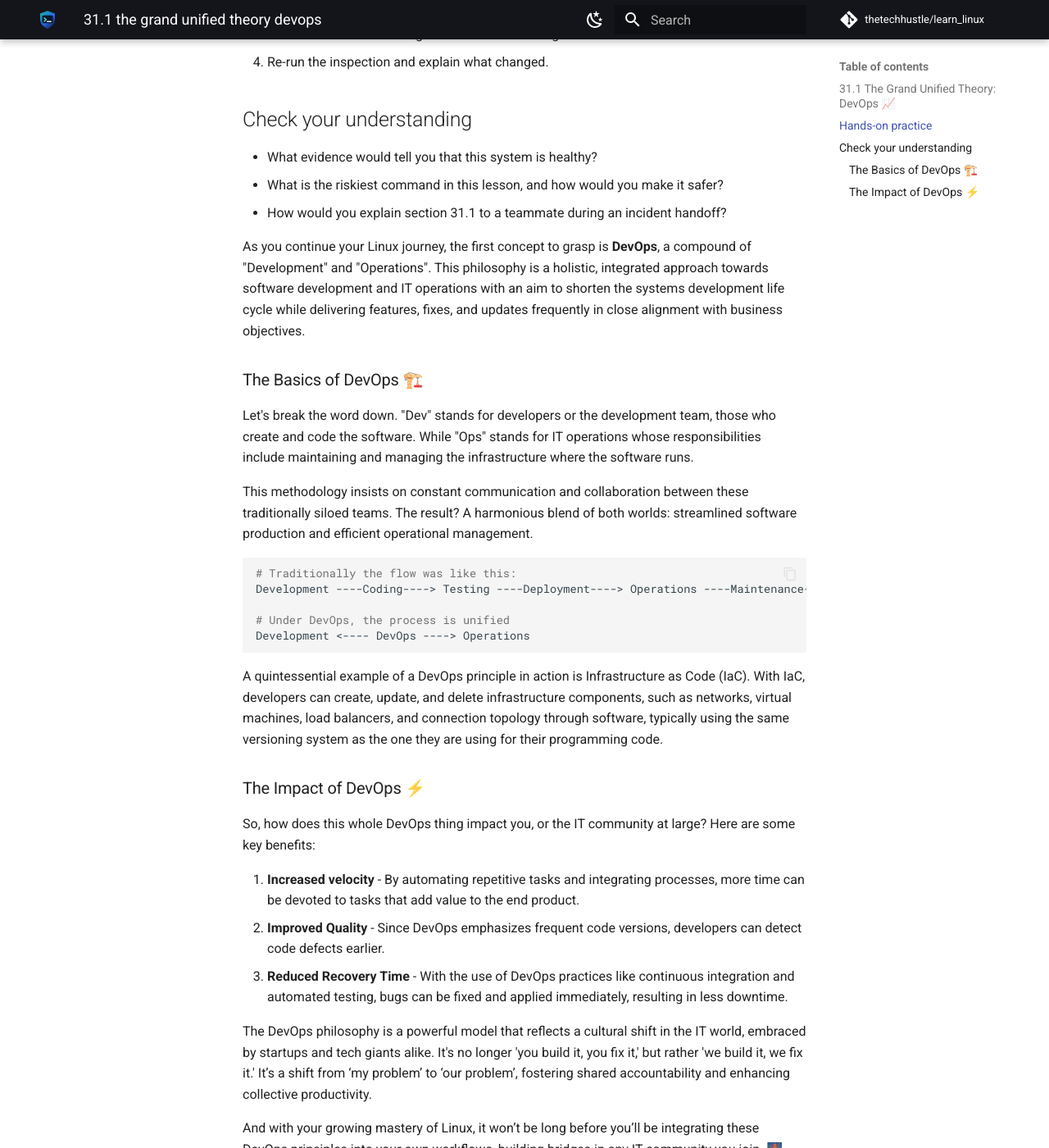
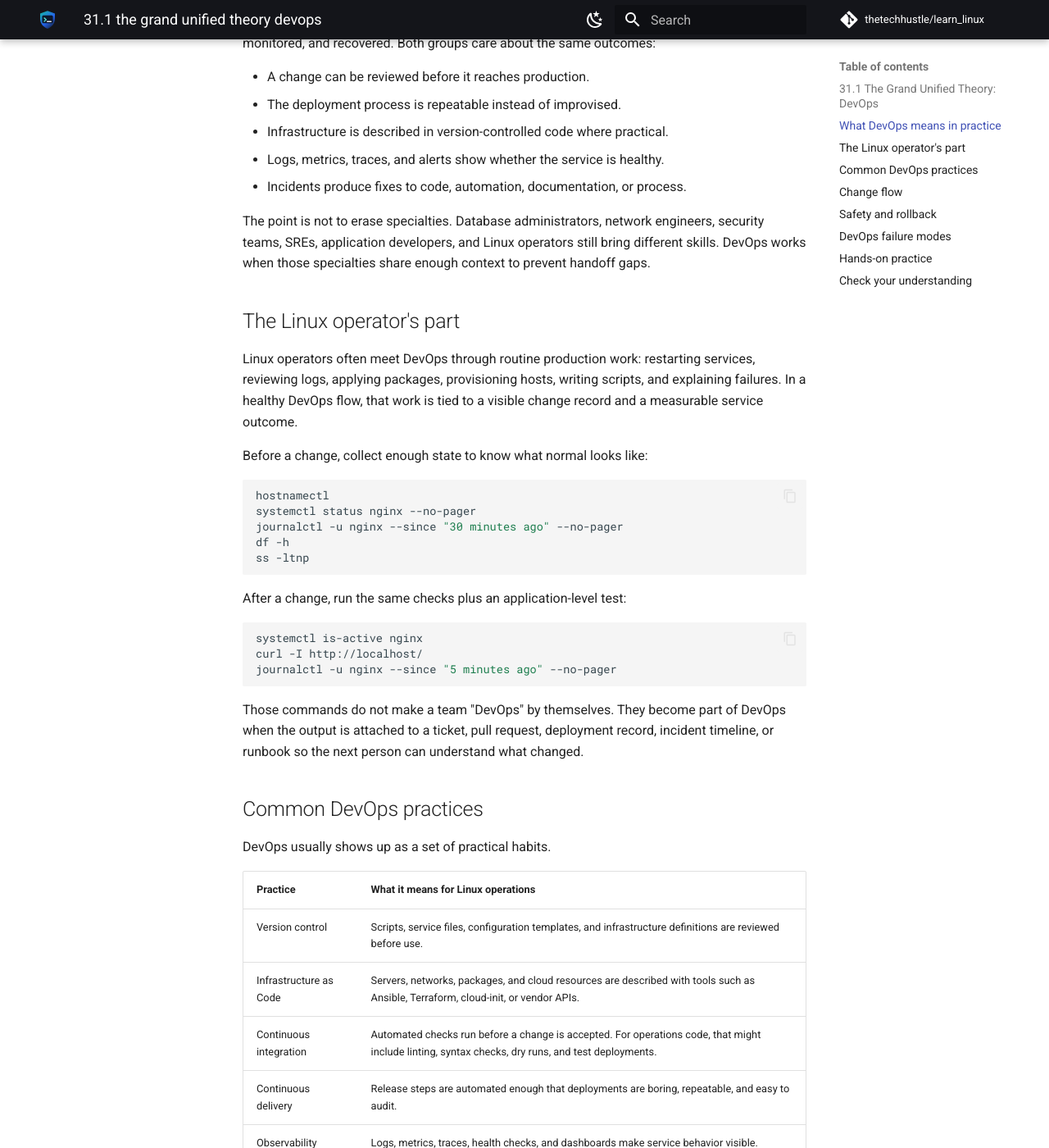
Before and after one commit to thetechhustle/learn_linux, an MkDocs documentation site: the page built from docs/lessons/31_methodology_policy_and_politics/31.1_the_grand_unified_theory-_devops.md, in a window 1280 px wide and 1400 px high, scrolled down 885 px. Shown: the whole window at 82% size. Built offline with MkDocs 1.6.1 and Material for MkDocs 9.7.7, drawn with Linux system fonts in a browser that asks for light colours; comment, search, counter and statistics services are not loaded; some of the changed text lies outside the part shown.

Commit message:
Improve Chapter 31 DevOps lesson (#283)
Co-authored-by: Jules Ai <jules@Juless-Air.ts.net lan>

````diff
--- a/docs/lessons/31_methodology_policy_and_politics/31.1_the_grand_unified_theory-_devops.md
+++ b/docs/lessons/31_methodology_policy_and_politics/31.1_the_grand_unified_theory-_devops.md
@@ -1,62 +1,147 @@
-## 31.1 The Grand Unified Theory: DevOps 📈
-
-
+## 31.1 The Grand Unified Theory: DevOps
 
 !!! abstract "What you will learn"
-    - Explain where **31.1 The Grand Unified Theory: DevOps 📈** fits in day-to-day Linux operations.
-    - Use current Linux tooling to inspect, change, and verify the relevant system behavior.
-    - Connect the concept to a real operational scenario: an operations team trying to become predictable without becoming bureaucratic.
+    - Explain DevOps as shared responsibility for building, shipping, operating, and improving systems.
+    - Connect Linux administration work to change control, automation, monitoring, and incident response.
+    - Identify the evidence a team should collect before and after a production change.
+    - Practice a small release note that includes commands, verification, rollback, and ownership.
 
 !!! example "Field story"
-    Imagine an operations team trying to become predictable without becoming bureaucratic. Your job is not to memorize a command; it is to build a short evidence trail, choose a low-risk change, and prove whether the system improved.
+    A development team wants to deploy a new API version on Friday afternoon. Operations is worried because the last release filled a filesystem, restarted the service twice, and left no clear owner for the rollback. A DevOps-minded team does not solve this by saying "developers can deploy anything" or "operations must approve everything." It agrees on a repeatable release path: observable service health, reviewed infrastructure changes, a tested rollback, and a shared definition of done.
 
 !!! success "Operator principle"
-    Policies are useful when they make good work easier and risky work harder.
+    DevOps is not a job title or a toolchain. It is the discipline of making change fast enough for the business and controlled enough for production.
+
+## What DevOps means in practice
+
+DevOps combines development and operations so that software changes, infrastructure changes, and production ownership are handled as one system. Developers understand how their code behaves in production. Operators understand how the application is built, released, monitored, and recovered. Both groups care about the same outcomes:
+
+- A change can be reviewed before it reaches production.
+- The deployment process is repeatable instead of improvised.
+- Infrastructure is described in version-controlled code where practical.
+- Logs, metrics, traces, and alerts show whether the service is healthy.
+- Incidents produce fixes to code, automation, documentation, or process.
+
+The point is not to erase specialties. Database administrators, network engineers, security teams, SREs, application developers, and Linux operators still bring different skills. DevOps works when those specialties share enough context to prevent handoff gaps.
+
+## The Linux operator's part
+
+Linux operators often meet DevOps through routine production work: restarting services, reviewing logs, applying packages, provisioning hosts, writing scripts, and explaining failures. In a healthy DevOps flow, that work is tied to a visible change record and a measurable service outcome.
+
+Before a change, collect enough state to know what normal looks like:
+
+```bash
+hostnamectl
+systemctl status nginx --no-pager
+journalctl -u nginx --since "30 minutes ago" --no-pager
+df -h
+ss -ltnp
+```
+
+After a change, run the same checks plus an application-level test:
+
+```bash
+systemctl is-active nginx
+curl -I http://localhost/
+journalctl -u nginx --since "5 minutes ago" --no-pager
+```
+
+Those commands do not make a team "DevOps" by themselves. They become part of DevOps when the output is attached to a ticket, pull request, deployment record, incident timeline, or runbook so the next person can understand what changed.
+
+## Common DevOps practices
+
+DevOps usually shows up as a set of practical habits.
+
+| Practice | What it means for Linux operations |
+| --- | --- |
+| Version control | Scripts, service files, configuration templates, and infrastructure definitions are reviewed before use. |
+| Infrastructure as Code | Servers, networks, packages, and cloud resources are described with tools such as Ansible, Terraform, cloud-init, or vendor APIs. |
+| Continuous integration | Automated checks run before a change is accepted. For operations code, that might include linting, syntax checks, dry runs, and test deployments. |
+| Continuous delivery | Release steps are automated enough that deployments are boring, repeatable, and easy to audit. |
+| Observability | Logs, metrics, traces, health checks, and dashboards make service behavior visible. |
+| Blameless review | Incidents are studied to improve systems and decisions, not to find someone to punish. |
+
+Good DevOps culture makes risky work more visible. It does not mean every change is safe, every deployment is automatic, or every operator must become a full-time software engineer.
+
+## Change flow
+
+A simple DevOps change flow can look like this:
+
+1. Describe the user-facing problem or desired improvement.
+2. Propose the code, configuration, package, or infrastructure change.
+3. Run automated checks.
+4. Review the change with the people who own the affected service.
+5. Deploy to a non-production environment when possible.
+6. Deploy to production during an agreed window or controlled rollout.
+7. Verify service health with commands, dashboards, and user-facing checks.
+8. Record the result and update the runbook if the process changed.
+
+For Linux work, the most valuable detail is often the verification step. A deployment note that says "restarted nginx" is weak. A note that includes the service state, recent logs, listener check, HTTP status, and rollback command is much stronger.
+
+## Safety and rollback
+
+DevOps should reduce emergency improvisation. Before changing a production Linux system, know how you will return to a known-good state.
+
+Examples:
+
+- Keep the previous package version available before upgrading.
+- Back up a configuration file before editing it by hand.
+- Use `systemctl reload` instead of `restart` when the service supports safe reloads.
+- Run a syntax check before loading a new configuration.
+- Stage firewall, SSH, and network changes from a console or with an automatic rollback timer.
+
+For example, an nginx configuration change should include a syntax check before reload:
+
+```bash
+sudo nginx -t
+sudo systemctl reload nginx
+systemctl status nginx --no-pager
+```
+
+If `nginx -t` fails, stop. Do not reload a known-bad configuration just to see what happens.
+
+## DevOps failure modes
+
+DevOps can go wrong when a team treats the label as a shortcut.
+
+- "Everyone owns it" becomes "nobody is accountable."
+- Automation spreads a bad change faster than a human could.
+- Dashboards exist, but no one knows which signals matter.
+- CI passes, but production prerequisites are undocumented.
+- Developers can deploy, but operators are paged for failures they cannot reproduce.
+- Post-incident reviews produce action items that are never tracked.
+
+The fix is not more slogans. The fix is clearer ownership, better checks, smaller changes, and evidence that the service actually improved.
 
 ## Hands-on practice
 
-Run these on a disposable VM, container, or lab machine unless the lesson explicitly says otherwise.
+Run these on a disposable VM, container, or lab machine.
 
-1. Inspect the current state with a read-only command related to this topic.
-2. Save the command and output in a short lab note.
-3. Make one reversible change or simulate the change in a sandbox.
-4. Re-run the inspection and explain what changed.
+1. Pick one local service, such as `ssh`, `cron`, `nginx`, or a small test service you created earlier.
+2. Record a baseline:
+
+    ```bash
+    systemctl status SERVICE --no-pager
+    journalctl -u SERVICE --since "15 minutes ago" --no-pager
+    ```
+
+3. Make a harmless change in a sandbox, such as editing a test service description, changing a non-production config value, or adding a comment to a copied configuration file.
+4. Run the relevant syntax check or service validation command.
+5. Reload or restart only if the validation passes.
+6. Write a five-line deployment note:
+
+    ```text
+    Change:
+    Reason:
+    Commands run:
+    Verification:
+    Rollback:
+    ```
 
 ## Check your understanding
 
-- What evidence would tell you that this system is healthy?
-- What is the riskiest command in this lesson, and how would you make it safer?
-- How would you explain section 31.1 to a teammate during an incident handoff?
-
-
-As you continue your Linux journey, the first concept to grasp is **DevOps**, a compound of "Development" and "Operations". This philosophy is a holistic, integrated approach towards software development and IT operations with an aim to shorten the systems development life cycle while delivering features, fixes, and updates frequently in close alignment with business objectives.
-
-### The Basics of DevOps 🏗️
-
-Let's break the word down. "Dev" stands for developers or the development team, those who create and code the software. While "Ops" stands for IT operations whose responsibilities include maintaining and managing the infrastructure where the software runs.
-
-This methodology insists on constant communication and collaboration between these traditionally siloed teams. The result? A harmonious blend of both worlds: streamlined software production and efficient operational management.
-
-```bash
-# Traditionally the flow was like this:
-Development ----Coding----> Testing ----Deployment----> Operations ----Maintenance---->
-
-# Under DevOps, the process is unified
-Development <---- DevOps ----> Operations
-```
-
-A quintessential example of a DevOps principle in action is Infrastructure as Code (IaC). With IaC, developers can create, update, and delete infrastructure components, such as networks, virtual machines, load balancers, and connection topology through software, typically using the same versioning system as the one they are using for their programming code.
-
-### The Impact of DevOps ⚡
-
-So, how does this whole DevOps thing impact you, or the IT community at large? Here are some key benefits:
-
-1. **Increased velocity** - By automating repetitive tasks and integrating processes, more time can be devoted to tasks that add value to the end product.
-2. **Improved Quality** - Since DevOps emphasizes frequent code versions, developers can detect code defects earlier.
-3. **Reduced Recovery Time** - With the use of DevOps practices like continuous integration and automated testing, bugs can be fixed and applied immediately, resulting in less downtime.
-
-The DevOps philosophy is a powerful model that reflects a cultural shift in the IT world, embraced by startups and tech giants alike. It's no longer 'you build it, you fix it,' but rather 'we build it, we fix it.' It’s a shift from ‘my problem’ to ‘our problem’, fostering shared accountability and enhancing collective productivity.
-
-And with your growing mastery of Linux, it won’t be long before you’ll be integrating these DevOps principles into your own workflows, building bridges in any IT community you join. 🌉
-
-Isn't it exciting? You are not just learning tools and commands, but philosophies that can help shape your future career and the next generation of IT. Let's keep exploring! 👣🚀
+- Why is DevOps more than letting developers deploy to production?
+- What evidence should a Linux operator capture before and after a service change?
+- How can automation make production safer and also more dangerous?
+- What is the difference between a restart command and a verified deployment?
+- How would you write a rollback plan for a configuration change?
````
